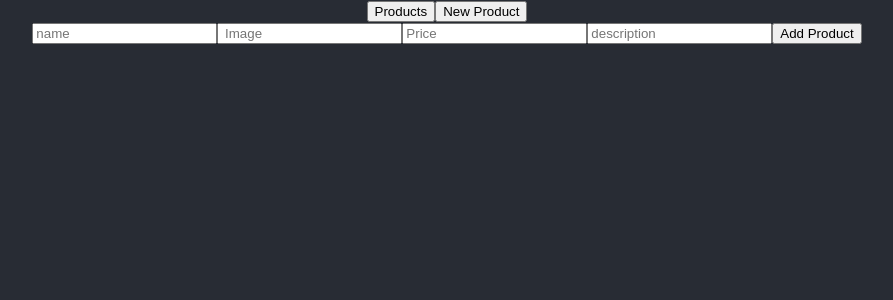
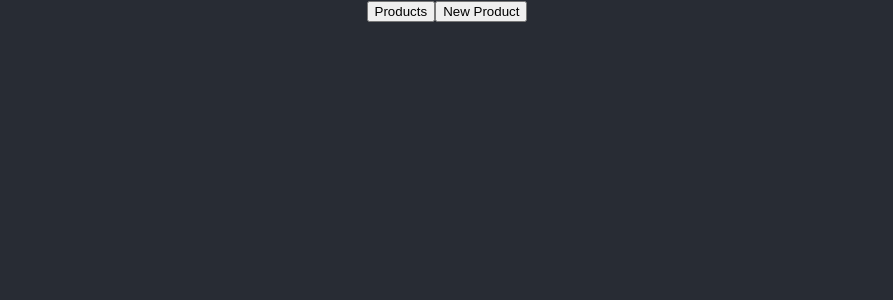
Before and after one commit to DeanAsadi/Backend-frontend, a React (Create React App) app in the folder my-app/: page /newProduct in a window 1280 px wide. Shown: the top 300 px of the page, without its empty margins (193-1086 px from the left). Built offline with nearby package versions, Linux system fonts and the light colour scheme; the HTML template or start-up script is replaced by a standard one.

Commit message:
starting all over

```diff
--- a/my-app/src/components/createProduct/CreateProduct.js
+++ b/my-app/src/components/createProduct/CreateProduct.js
@@ -4,67 +4,14 @@ import axios from "axios";
 class CreateProduct extends Component {
   constructor() {
     super();
-    this.state = {
-      name: "",
-      description: "",
-      image_url: "",
-      price: 0
-    };
+    this.state = {};
   }
   handleChange = e => {
     this.setState({ [e.target.name]: e.target.value });
   };
 
-  onSubmitHandeler = e => {
-    e.preventDefault();
-    const { name, description, image_url, price } = this.state;
-    if ((name, description, image_url, price)) {
-      axios
-        .post("/api/product", {
-          name,
-          description,
-          image_url,
-          price
-        })
-        .then(() => {
-          this.props.history.replace("/home");
-        });
-    }
-  };
-
   render() {
-    const { name, description, image_url, price } = this.state;
-    return (
-      <div>
-        <form onClick={this.onSubmitHandeler}>
-          <input
-            name="name"
-            value={name}
-            onChange={this.handleChange}
-            placeholder="name"
-          />
-          <input
-            name="image_url"
-            value={image_url}
-            onChange={this.handleChange}
-            placeholder=" Image"
-          />
-          <input
-            name="price"
-            vallue={price}
-            onChange={this.handleChange}
-            placeholder="Price "
-          />
-          <input
-            name="description"
-            vallue={description}
-            onChange={this.handleChange}
-            placeholder="description "
-          />
-          <button>Add Product</button>
-        </form>
-      </div>
-    );
+    return <div />;
   }
 }
 export default CreateProduct;
--- a/my-app/src/components/readProducts/ReadProducts.js
+++ b/my-app/src/components/readProducts/ReadProducts.js
@@ -2,53 +2,20 @@ import React, { Component } from "react";
 import axios from "axios";
 
 import "./readProducts.css";
+import CreateProduct from "../createProduct/CreateProduct";
 
 class ReadProducts extends Component {
   constructor(props) {
     super(props);
-    this.state = {
-      products: [],
-      isLoading: false
-    };
-  }
-  componentDidMount() {
-    axios
-      .get("http://localhost:4000/api/products")
-      .then(response => {
-        this.setState({ products: response.data });
-      })
-      .catch(err => console.log("ERROR---->", err));
+    this.state = {};
   }
 
-  deleteProductHandeler = id => {
-    axios.delete(`http://localhost:4000/api/product/${id}`).then(() => {
-      window.location.reload(); // To reload page after delete
-    });
+  handleChange = e => {
+    this.setState({ [e.target.name]: e.target.value });
   };
 
   render() {
-    const { products, isLoading } = this.state;
-    const displayProducts = isLoading ? (
-      <p>Loading...</p>
-    ) : (
-      products.map((elm, ind) => {
-        console.log("elm--->", elm);
-        return (
-          <div key={elm.product_id}>
-            {elm.name}
-            <br />
-            {elm.description} <br />
-            {elm.price} <br />
-            {elm.image_url} <br />
-            <button onClick={id => this.deleteProductHandeler(elm.product_id)}>
-              Delete
-            </button>
-          </div>
-        );
-      })
-    );
-
-    return <div className="displayProducts">{displayProducts}</div>;
+    return <div className="displayProducts" />;
   }
 }
 export default ReadProducts;
```
